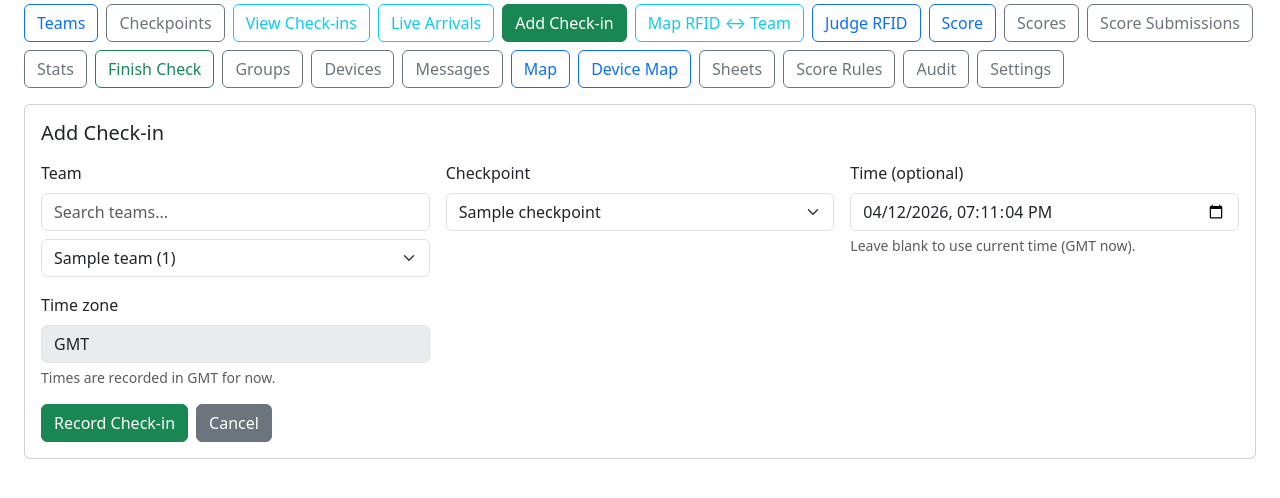
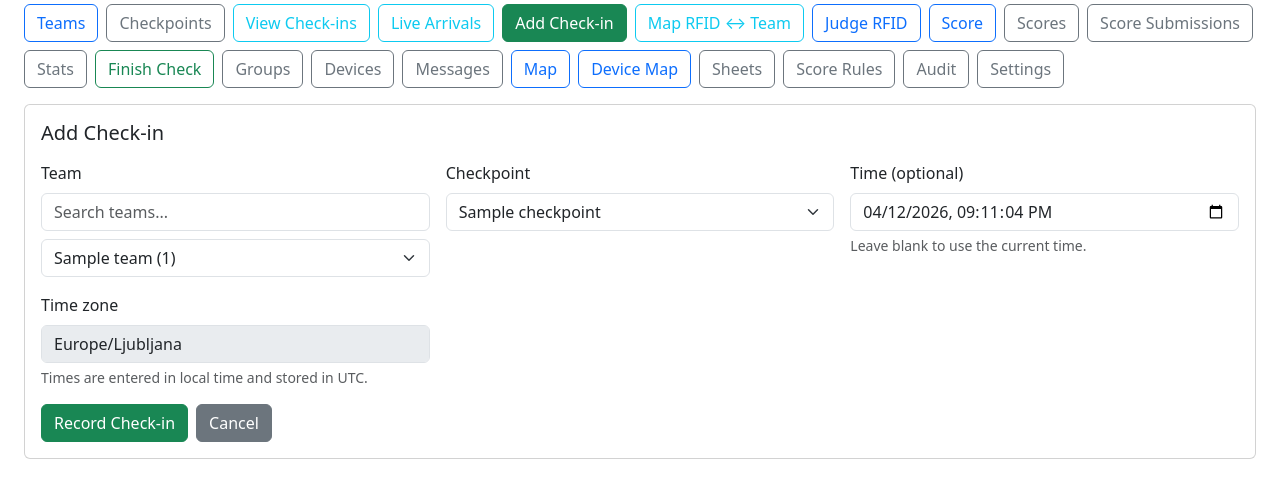
Before and after one commit to brinsoko/LoRa-CP, a Flask app: page /checkins/add in a window 1280 px wide. Shown: the part 141-639 px from the top of the page. Run offline with Flask 3, Linux system fonts and the light colour scheme; a user stored in the database is signed in; tables that the repository leaves empty hold one stand-in row (values such as "Sample post").

Commit message:
Added local time support on frontend

```diff
--- a/app/blueprints/checkins/routes.py
+++ b/app/blueprints/checkins/routes.py
@@ -12,7 +12,7 @@ from app.utils.competition import get_current_competition_id, get_current_compet
 from app.utils.frontend_api import api_json, api_request
 from app.utils.live_arrivals import build_live_arrivals
 from app.utils.perms import roles_required
-from app.utils.time import DEFAULT_TZ_NAME, format_datetime_input_gmt, get_timezone
+from app.utils.time import DEFAULT_TZ_NAME, format_datetime_input_local, get_timezone
 
 checkins_bp = Blueprint("checkins", __name__, template_folder="../../templates")
 
@@ -236,7 +236,7 @@ def add_checkin():
         "dup_team_id": None,
         "dup_checkpoint_id": None,
         "selected_checkpoint_id": default_checkpoint_id,
-        "timestamp_prefill": request.form.get("timestamp_local") if request.method == "POST" else format_datetime_input_gmt(now),
+        "timestamp_prefill": request.form.get("timestamp_local") if request.method == "POST" else format_datetime_input_local(now),
         "suggest_override": request.form.get("override") == "replace",
     }
 
@@ -283,7 +283,7 @@ def _load_checkin(checkin_id: int):
     decorated = _decorate_checkins([payload])[0]
     timestamp_local_value = ""
     if decorated["timestamp"]:
-        timestamp_local_value = format_datetime_input_gmt(decorated["timestamp"])
+        timestamp_local_value = format_datetime_input_local(decorated["timestamp"])
     team = payload.get("team") or {}
     checkpoint = payload.get("checkpoint") or {}
     decorated.update(
--- a/app/blueprints/lora/routes.py
+++ b/app/blueprints/lora/routes.py
@@ -7,6 +7,7 @@ from datetime import datetime
 
 from app.utils.frontend_api import api_json
 from app.utils.perms import roles_required
+from app.utils.time import format_datetime_display
 
 
 lora_bp = Blueprint("lora", __name__, template_folder="../../templates")
@@ -19,7 +20,7 @@ def _decorate_devices(devices):
         if last_seen:
             try:
                 dt = datetime.fromisoformat(last_seen)
-                display_last_seen = dt.strftime("%Y-%m-%d %H:%M:%S")
+                display_last_seen = format_datetime_display(dt)
             except Exception:
                 display_last_seen = last_seen
         else:
--- a/app/blueprints/messages/routes.py
+++ b/app/blueprints/messages/routes.py
@@ -8,6 +8,7 @@ from flask import Blueprint, render_template, request, url_for, flash
 
 from app.utils.frontend_api import api_json
 from app.utils.perms import roles_required
+from app.utils.time import format_datetime_display
 
 messages_bp = Blueprint("messages", __name__, template_folder="../../templates")
 
@@ -42,7 +43,7 @@ def _decorate_messages(messages: list[dict]) -> list[dict]:
             dt = datetime.fromisoformat(ts) if ts else None
         except Exception:
             dt = None
-        display_ts = dt.strftime("%Y-%m-%d %H:%M:%S") if dt else (ts or "—")
+        display_ts = format_datetime_display(dt) if dt else (ts or "—")
         decorated.append({
             "dev_id": msg.get("dev_id"),
             "payload": msg.get("payload"),
--- a/app/templates/add_checkin.html
+++ b/app/templates/add_checkin.html
@@ -43,14 +43,14 @@
                  class="form-control"
                  step="1"
                  value="{{ timestamp_prefill or (now.strftime('%Y-%m-%dT%H:%M:%S') if now else '') }}">
-          <div class="form-text">{{ _('Leave blank to use current time (GMT now).') }}</div>
+          <div class="form-text">{{ _('Leave blank to use the current time.') }}</div>
         </div>
 
         <div class="col-md-4">
           <label class="form-label">{{ _('Time zone') }}</label>
-          <input type="hidden" name="timezone" value="UTC">
-          <input type="text" class="form-control" value="GMT" disabled>
-          <div class="form-text">{{ _('Times are recorded in GMT for now.') }}</div>
+          <input type="hidden" name="timezone" value="Europe/Ljubljana">
+          <input type="text" class="form-control" value="Europe/Ljubljana" disabled>
+          <div class="form-text">{{ _('Times are entered in local time and stored in UTC.') }}</div>
         </div>
       </div>
 
--- a/app/templates/lora_list.html
+++ b/app/templates/lora_list.html
@@ -10,7 +10,7 @@
 <div class="table-responsive">
   <table class="table table-striped align-middle">
     <thead>
-      <tr><th>#</th><th>{{ _('Name') }}</th><th>{{ _('DevNum') }}</th><th>{{ _('Active') }}</th><th>{{ _('Checkpoint') }}</th><th>{{ _('Checkpoint Description') }}</th><th>{{ _('Last Seen (GMT)') }}</th><th class="text-end" style="width:160px;">{{ _('Actions') }}</th></tr>
+      <tr><th>#</th><th>{{ _('Name') }}</th><th>{{ _('DevNum') }}</th><th>{{ _('Active') }}</th><th>{{ _('Checkpoint') }}</th><th>{{ _('Checkpoint Description') }}</th><th>{{ _('Last Seen') }}</th><th class="text-end" style="width:160px;">{{ _('Actions') }}</th></tr>
     </thead>
     <tbody>
       {% for d in devices %}
--- a/app/templates/messages.html
+++ b/app/templates/messages.html
@@ -18,7 +18,7 @@
   <table class="table table-sm table-striped align-middle">
     <thead>
       <tr>
-        <th>Time (GMT)</th>
+        <th>Time</th>
         <th>DEV_ID</th>
         <th>Payload</th>
         <th class="text-end">RSSI</th>
--- a/app/templates/view_checkins.html
+++ b/app/templates/view_checkins.html
@@ -86,7 +86,7 @@
         <thead>
           <tr>
             <th style="width: 60px;">#</th>  {# ← New counter column #}
-            <th>{{ _('Time (GMT)') }}</th>
+            <th>{{ _('Time') }}</th>
             <th>{{ _('Team') }}</th>
             <th>{{ _('Team #') }}</th>
             <th>{{ _('Checkpoint') }}</th>
--- a/app/utils/live_arrivals.py
+++ b/app/utils/live_arrivals.py
@@ -13,7 +13,7 @@ from app.models import (
     Team,
     TeamGroup,
 )
-from app.utils.time import format_datetime_gmt
+from app.utils.time import format_datetime_display
 
 
 VALID_TEAM_SORTS = {"number_asc", "number_desc", "name_asc", "name_desc", "status", "latest"}
@@ -26,7 +26,7 @@ def _iso_dt(value: datetime | None) -> str | None:
 
 
 def _display_dt(value: datetime | None) -> str:
-    return format_datetime_gmt(value)
+    return format_datetime_display(value)
 
 
 def _safe_int(value) -> int | None:
--- a/app/utils/time.py
+++ b/app/utils/time.py
@@ -1,16 +1,21 @@
 from datetime import datetime, timezone
 from zoneinfo import ZoneInfo
 
-DISPLAY_TIME_MODE = "gmt"
-DISPLAY_TIME_LABEL = "GMT"
-DEFAULT_TZ_NAME = "UTC"
-DEFAULT_TZ = ZoneInfo(DEFAULT_TZ_NAME)
+# Storage stays UTC everywhere in the database.
+# Display happens in this single timezone (server-side conversion).
+STORAGE_TZ = timezone.utc
+DISPLAY_TZ_NAME = "Europe/Ljubljana"
+DISPLAY_TZ = ZoneInfo(DISPLAY_TZ_NAME)
+
+# Default timezone used when interpreting form-submitted local times.
+DEFAULT_TZ_NAME = DISPLAY_TZ_NAME
+DEFAULT_TZ = DISPLAY_TZ
 
 
 def get_timezone(tz_name: str | None = None) -> ZoneInfo:
     name = (tz_name or DEFAULT_TZ_NAME).strip()
     if name.upper() in {"GMT", "UTC", "ETC/GMT"}:
-        return DEFAULT_TZ
+        return ZoneInfo("UTC")
     return ZoneInfo(name)
 
 
@@ -20,16 +25,20 @@ def _as_aware_utc(dt: datetime) -> datetime:
     return dt.astimezone(timezone.utc)
 
 
-def format_datetime_gmt(dt: datetime | None) -> str:
+def _as_display(dt: datetime) -> datetime:
+    return _as_aware_utc(dt).astimezone(DISPLAY_TZ)
+
+
+def format_datetime_display(dt: datetime | None) -> str:
     if not dt:
         return ""
-    return _as_aware_utc(dt).strftime("%Y-%m-%d %H:%M:%S") + f" {DISPLAY_TIME_LABEL}"
+    return _as_display(dt).strftime("%Y-%m-%d %H:%M:%S")
 
 
-def format_datetime_input_gmt(dt: datetime | None) -> str:
+def format_datetime_input_local(dt: datetime | None) -> str:
     if not dt:
         return ""
-    return _as_aware_utc(dt).strftime("%Y-%m-%dT%H:%M:%S")
+    return _as_display(dt).strftime("%Y-%m-%dT%H:%M:%S")
 
 
 def _parse_datetime_value(s: str) -> datetime | None:
@@ -44,13 +53,13 @@ def _parse_datetime_value(s: str) -> datetime | None:
             continue
     return None
 
+
 def to_datetime_local(dt: datetime, tz: ZoneInfo | None = None) -> str:
     if not dt:
         return ""
-    # Legacy template filter. For now the application displays database
-    # timestamps in GMT; keep the function name so local-time support can
-    # later branch here without touching every template.
-    return _as_aware_utc(dt).strftime("%d-%m-%Y %H:%M:%S") + f" {DISPLAY_TIME_LABEL}"
+    target = tz or DISPLAY_TZ
+    return _as_aware_utc(dt).astimezone(target).strftime("%d-%m-%Y %H:%M:%S")
+
 
 def from_datetime_local(s: str | None, tz_name: str | None = None) -> datetime | None:
     if not s:
```
Also changed, not shown: app/templates/checkin_edit.html (+4 -4 lines), tests/test_local_time_policy.py (renamed from tests/test_gmt_time_policy.py, +14 -12 lines).
